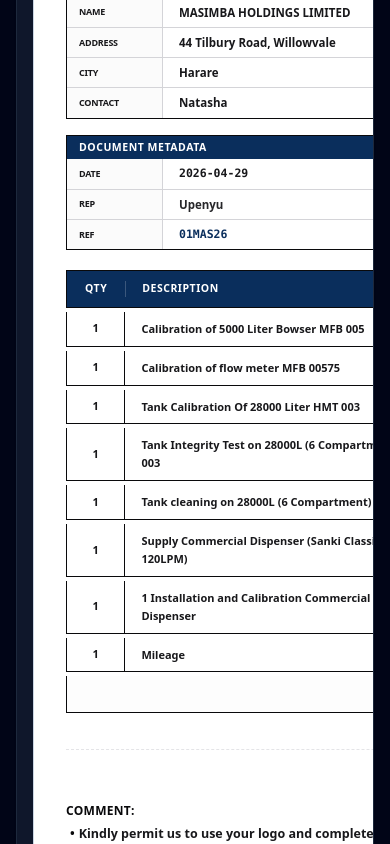
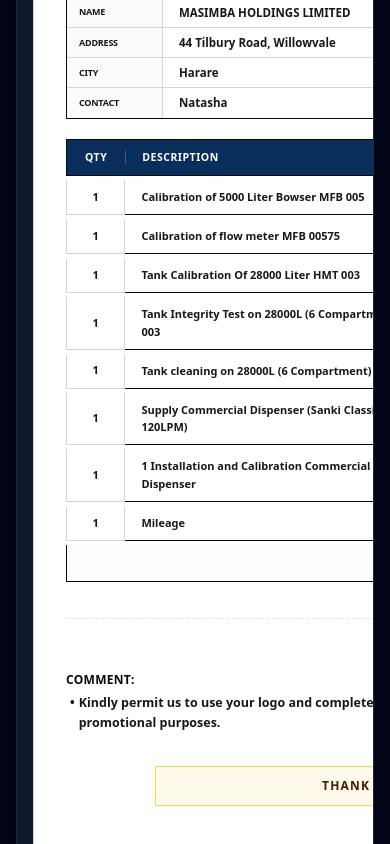
Before and after one commit to ParkvanCal/Invoice-Generator, a React (Vite) app: page / in a window 390 px wide. Shown: the part 2460-3304 px from the top of the page. Built offline with nearby package versions, Linux system fonts and the light colour scheme.

Commit message:
style: update border colors for header components
Adjust branding header border colors to match the refined design system.

```diff
--- a/src/App.tsx
+++ b/src/App.tsx
@@ -1620,11 +1620,10 @@
 
               {/* Excel Sheets Grid Rows mapped precisely with double formula summations */}
               <div className={`w-full flex flex-col ${excelStyleMode === 'excel' ? 'border-r border-[#cbd5e1]' : 'gap-1'}`}>
-
-                {/* ROW 1: Branding Name, Elegant Logo & Metadata Info Header */}
+                     {/* ROW 1: Branding Name, Elegant Logo & Metadata Info Header */}
                 <div className="w-full" id="excel-row-1">
                   {excelStyleMode === 'clean' ? (
-                    <div className="w-full flex justify-between items-center pb-3 border-b-[2px] border-zinc-950 gap-4">
+                    <div className="w-full flex justify-between items-center pb-3 border-b-[2px] border-[#09090b] gap-4">
                       {/* Left Side: Logo Block (visually balanced & compact) */}
                       <div className="flex items-center select-none justify-start min-w-[150px]">
                         {brShowLogo && brCompanyLogo && (
@@ -1671,7 +1670,7 @@
                     </div>
                   ) : (
                     /* ORIGINAL CELL GRID STRUCTURE FOR EXCEL TABULAR ROW */
-                    <div className="w-full flex justify-between items-center pb-3 border-b border-zinc-200 gap-4" id="original_header_grid">
+                    <div className="w-full flex justify-between items-center pb-3 border-b border-[#e4e4e7] gap-4" id="original_header_grid">
                       {/* Left Side Logo */}
                       <div className="flex items-center select-none justify-start min-w-[120px]">
                         {brShowLogo && brCompanyLogo && (
@@ -1735,7 +1734,7 @@
                 {excelStyleMode === 'clean' ? (
                   <div className={`grid grid-cols-12 w-full select-text font-sans transition-all ${billingBlockMarginClass}`}>
                     {/* Left Side: Customer Info Block */}
-                    <div className="col-span-7 flex flex-col border-[1.5px] border-zinc-950 rounded-none bg-white">
+                    <div className="col-span-7 flex flex-col border-[1.5px] border-[#09090b] rounded-none bg-white">
                       {/* Header bar */}
                       <div className="bg-[#0A2E5C] text-white px-3 py-1 text-[10.5px] font-black uppercase tracking-wider rounded-none">
                         Customer Details
@@ -1743,30 +1742,30 @@
 
                       {/* Grid Body */}
                       <div className="flex flex-col">
-                        <div className="flex border-b border-zinc-300 items-stretch justify-start" id="customer-row-name">
-                          <span className="w-24 pl-3 py-1.5 font-bold text-zinc-655 uppercase tracking-tight text-[9px] select-none border-r border-zinc-300 flex items-center bg-zinc-50/70">Name</span>
+                        <div className="flex border-b border-[#d4d4d8] items-stretch justify-start" id="customer-row-name">
+                          <span className="w-24 pl-3 py-1.5 font-bold text-zinc-655 uppercase tracking-tight text-[9px] select-none border-r border-[#d4d4d8] flex items-center bg-zinc-50/70">Name</span>
                           <span className={`flex-1 pl-4 py-1.5 flex items-center text-zinc-955 font-black uppercase select-all ${isVeryCrowded ? 'text-[11px]' : 'text-[11.5px]'}`}>{sheetDoc.details.clientName}</span>
                         </div>
 
-                        <div className="flex border-b border-zinc-300 items-stretch justify-start" id="customer-row-addr">
-                          <span className="w-24 pl-3 py-1.5 font-bold text-zinc-655 uppercase tracking-tight text-[9px] select-none border-r border-zinc-300 flex items-center bg-zinc-50/70">Address</span>
+                        <div className="flex border-b border-[#d4d4d8] items-stretch justify-start" id="customer-row-addr">
+                          <span className="w-24 pl-3 py-1.5 font-bold text-zinc-655 uppercase tracking-tight text-[9px] select-none border-r border-[#d4d4d8] flex items-center bg-zinc-50/70">Address</span>
                           <span className={`flex-1 pl-4 py-1.5 flex items-center text-zinc-805 font-extrabold select-all ${isVeryCrowded ? 'text-[11px]' : 'text-[11.5px]'}`}>{sheetDoc.details.addr}</span>
                         </div>
 
-                        <div className="flex border-b border-zinc-300 items-stretch justify-start" id="customer-row-city">
-                          <span className="w-24 pl-3 py-1.5 font-bold text-zinc-655 uppercase tracking-tight text-[9px] select-none border-r border-zinc-300 flex items-center bg-zinc-50/70">City</span>
+                        <div className="flex border-b border-[#d4d4d8] items-stretch justify-start" id="customer-row-city">
+                          <span className="w-24 pl-3 py-1.5 font-bold text-zinc-655 uppercase tracking-tight text-[9px] select-none border-r border-[#d4d4d8] flex items-center bg-zinc-50/70">City</span>
                           <span className={`flex-1 pl-4 py-1.5 flex items-center text-zinc-805 font-extrabold select-all ${isVeryCrowded ? 'text-[11px]' : 'text-[11.5px]'}`}>{sheetDoc.details.city || 'Harare'}</span>
                         </div>
 
                         <div className="flex items-stretch justify-start" id="customer-row-contact">
-                          <span className="w-24 pl-3 py-1.5 font-bold text-zinc-655 uppercase tracking-tight text-[9px] select-none border-r border-zinc-300 flex items-center bg-zinc-50/70">Contact</span>
+                          <span className="w-24 pl-3 py-1.5 font-bold text-zinc-655 uppercase tracking-tight text-[9px] select-none border-r border-[#d4d4d8] flex items-center bg-zinc-50/70">Contact</span>
                           <span className={`flex-1 pl-4 py-1.5 flex items-center text-zinc-900 font-black select-all ${isVeryCrowded ? 'text-[11px]' : 'text-[11.5px]'}`}>{sheetDoc.details.contact}</span>
                         </div>
                       </div>
                     </div>
 
-                    {/* Right Side: Misc Block */}
-                    <div className="col-span-12 md:col-span-5 flex flex-col border-[1.5px] border-zinc-950 rounded-none bg-white">
+                    {/* Right Side: Misc Block - static col-span-5 to protect side-by-side printing layout block */}
+                    <div className="col-span-5 flex flex-col border-[1.5px] border-[#09090b] rounded-none bg-white">
                       {/* Header bar */}
                       <div className="bg-[#0A2E5C] text-white px-3 py-1 text-[10.5px] font-black uppercase tracking-wider rounded-none">
                         Document Metadata
@@ -1774,18 +1773,18 @@
 
                       {/* Grid Body */}
                       <div className="flex flex-col flex-1 justify-stretch">
-                        <div className="flex border-b border-zinc-300 items-stretch flex-1" id="metadata-row-date">
-                          <span className="w-24 pl-3 py-1.5 font-bold text-zinc-650 uppercase tracking-tight text-[9px] select-none border-r border-zinc-300 flex items-center bg-zinc-50/70">Date</span>
+                        <div className="flex border-b border-[#d4d4d8] items-stretch flex-1" id="metadata-row-date">
+                          <span className="w-24 pl-3 py-1.5 font-bold text-zinc-650 uppercase tracking-tight text-[9px] select-none border-r border-[#d4d4d8] flex items-center bg-zinc-50/70">Date</span>
                           <span className={`flex-1 pl-4 py-1.5 flex items-center text-zinc-955 font-black font-mono select-all ${isVeryCrowded ? 'text-[11px]' : 'text-[11.5px]'}`}>{sheetDoc.details.date}</span>
                         </div>
 
-                        <div className="flex border-b border-zinc-300 items-stretch flex-1" id="metadata-row-rep">
-                          <span className="w-24 pl-3 py-1.5 font-bold text-zinc-655 uppercase tracking-tight text-[9px] select-none border-r border-zinc-300 flex items-center bg-zinc-50/70">Rep</span>
+                        <div className="flex border-b border-[#d4d4d8] items-stretch flex-1" id="metadata-row-rep">
+                          <span className="w-24 pl-3 py-1.5 font-bold text-zinc-655 uppercase tracking-tight text-[9px] select-none border-r border-[#d4d4d8] flex items-center bg-zinc-50/70">Rep</span>
                           <span className={`flex-1 pl-4 py-1.5 flex items-center text-zinc-800 font-extrabold select-all ${isVeryCrowded ? 'text-[11px]' : 'text-[11.5px]'}`}>{sheetDoc.details.repName}</span>
                         </div>
 
                         <div className="flex items-stretch flex-1" id="metadata-row-ref">
-                          <span className="w-24 pl-3 py-1.5 font-bold text-zinc-655 uppercase tracking-tight text-[9px] select-none border-r border-zinc-300 flex items-center bg-zinc-50/70">
+                          <span className="w-24 pl-3 py-1.5 font-bold text-zinc-655 uppercase tracking-tight text-[9px] select-none border-r border-[#d4d4d8] flex items-center bg-zinc-50/70">
                             {sheetDoc.type !== 'QUOTE' ? "Order #" : "Ref"}
                           </span>
                           <span className={`flex-1 pl-4 py-1.5 flex items-center text-[#0A2E5C] font-black font-mono select-all ${isVeryCrowded ? 'text-[11px]' : 'text-[11.5px]'}`}>
@@ -1874,7 +1873,7 @@
                       </div>
                     </>
                   ) : (
-                    <div className="w-full flex bg-[#0A2E5C] text-white text-[10.5px] uppercase font-black tracking-wider py-2.5 border border-zinc-950 rounded-none mt-4 font-sans">
+                    <div className="w-full flex bg-[#0A2E5C] text-white text-[10.5px] uppercase font-black tracking-wider py-2.5 border border-[#09090b] rounded-none mt-4 font-sans">
                       <div className="w-[10%] text-center border-r border-white/20 select-none">Qty</div>
                       <div className="w-[55%] text-left pl-4 select-none">Description</div>
                       <div className="w-[17%] text-right pr-4 border-l border-white/20 select-none">Unit Price</div>
@@ -1913,28 +1912,28 @@
                           <div className={`w-[10%] flex items-center justify-center font-bold ${
                             excelStyleMode === 'excel'
                               ? `border-r border-b border-[#cbd5e1] bg-zinc-50/30 ${rowPaddingClass} text-center font-mono ${rowFontSizeClass}`
-                              : `border-l border-b border-zinc-950 ${rowPaddingClass} text-center font-black text-zinc-900 border-r border-zinc-300 ${rowFontSizeClass}`
+                              : `border-l border-b border-[#09090b] ${rowPaddingClass} text-center font-black text-zinc-900 border-r border-[#cbd5e1] ${rowFontSizeClass}`
                           }`}>
                             {item.qty}
                           </div>
                           <div className={`w-[55%] flex items-center ${
                             excelStyleMode === 'excel'
                               ? `border-r border-b border-[#cbd5e1] px-3 ${rowPaddingClass} text-slate-800 ${rowFontSizeClass}`
-                              : `border-b border-zinc-950 ${rowPaddingClass} pl-4 pr-1 text-zinc-900 leading-relaxed font-bold ${rowFontSizeClass}`
+                              : `border-b border-[#09090b] ${rowPaddingClass} pl-4 pr-1 text-zinc-900 leading-relaxed font-bold ${rowFontSizeClass}`
                           }`}>
                             {item.desc}
                           </div>
                           <div className={`w-[17%] flex items-center justify-end font-mono ${
                             excelStyleMode === 'excel'
                               ? `border-r border-b border-[#cbd5e1] px-3 ${rowPaddingClass} text-slate-800 ${rowFontSizeClass}`
-                              : `border-b border-zinc-950 ${rowPaddingClass} pr-4 text-right text-zinc-800 font-semibold border-l border-zinc-300 ${rowFontSizeClass}`
+                              : `border-b border-[#09090b] ${rowPaddingClass} pr-4 text-right text-zinc-800 font-semibold border-l border-[#cbd5e1] ${rowFontSizeClass}`
                           }`}>
                             {formatCurrency(item.unitPrice)}
                           </div>
                           <div className={`w-[18%] flex items-center justify-end font-mono font-black ${
                             excelStyleMode === 'excel'
                               ? `border-b border-[#cbd5e1] px-3 ${rowPaddingClass} text-[#115e59] ${rowFontSizeClass}`
-                              : `border-r border-b border-zinc-950 ${rowPaddingClass} pr-4 text-right text-zinc-950 font-black border-l border-zinc-300 ${rowFontSizeClass}`
+                              : `border-r border-b border-[#09090b] ${rowPaddingClass} pr-4 text-right text-zinc-955 font-black border-l border-[#cbd5e1] ${rowFontSizeClass}`
                           }`}>
                             {formatCurrency(item.total)}
                           </div>
@@ -1974,11 +1973,11 @@
                         </div>
                       </>
                     ) : (
-                      <div className="w-full flex text-[10px] border-l border-r border-b border-zinc-950 bg-zinc-50/40">
+                      <div className="w-full flex text-[10px] border-l border-r border-b border-[#09090b] bg-zinc-50/40">
                         <div className="w-[10%]"></div>
                         <div className="w-[55%]"></div>
                         <div className="w-[17%] text-[#0A2E5C] pr-4 font-black uppercase tracking-wider select-none flex items-center justify-end h-9">Subtotal</div>
-                        <div className="w-[18%] text-right pr-4 font-mono font-black text-zinc-950 text-[11px] border-l border-zinc-300 flex items-center justify-end h-9">{formatCurrency(currentQuoteSubtotal)}</div>
+                        <div className="w-[18%] text-right pr-4 font-mono font-black text-[#09090b] text-[11px] border-l border-[#cbd5e1] flex items-center justify-end h-9">{formatCurrency(currentQuoteSubtotal)}</div>
                       </div>
                     )}
                   </div>
@@ -2031,7 +2030,7 @@
                           <div className="w-[17%] border-r border-b border-[#cbd5e1] px-3 py-1 font-bold text-[9px] text-slate-800 text-right flex items-center justify-end uppercase bg-zinc-100 font-mono">
                             GRAND TOTAL (J32)
                           </div>
-                          <div className="w-[18%] border-b-2 border-double border-slate-900 bg-zinc-100/50 px-3 py-1 font-mono text-[13px] font-black text-slate-900 text-right underline decoration-double flex items-center justify-end" id="cell-j32">
+                          <div className="w-[18%] border-b-2 border-double border-[#0f172a] bg-zinc-100/50 px-3 py-1 font-mono text-[13px] font-black text-slate-900 text-right underline decoration-double flex items-center justify-end" id="cell-j32">
                             {formatCurrency(grandTotalResult)}
                           </div>
                         </>
@@ -2040,7 +2039,7 @@
                           <div className="w-[10%]"></div>
                           <div className="w-[55%]"></div>
                           <div className="w-[17%] text-right pr-4 font-black text-zinc-900 uppercase tracking-widest flex items-center justify-end text-[12px] select-none">TOTAL DUE</div>
-                          <div className="w-[18%] text-right pr-2 font-mono text-2xl font-black text-zinc-950 underline decoration-double select-all" id="cell-j32">
+                          <div className="w-[18%] text-right pr-2 font-mono text-2xl font-black text-zinc-955 underline decoration-double select-all" id="cell-j32">
                             {formatCurrency(grandTotalResult)}
                           </div>
                         </div>
@@ -2050,7 +2049,7 @@
                 )}
 
                 {/* ROW 33 to 35: Footer notes and signature spaces */}
-                <div className={`flex w-full items-stretch ${excelStyleMode === 'excel' ? 'border-l border-b border-[#cbd5e1]' : 'mt-8 pt-6 border-t border-dashed border-zinc-200'}`} id="excel-row-33">
+                <div className={`flex w-full items-stretch ${excelStyleMode === 'excel' ? 'border-l border-b border-[#cbd5e1]' : 'mt-8 pt-6 border-t border-dashed border-[#e4e4e7]'}`} id="excel-row-33">
                   {excelStyleMode === 'excel' && (
                     <div className="w-8 flex-shrink-0 bg-[#f8f9fa] border-r border-b border-[#cbd5e1] font-mono text-[9px] text-zinc-500 flex items-center justify-center font-bold select-none py-1 print:hidden">
                       33
@@ -2075,25 +2074,25 @@
                               <div className="col-span-7 flex flex-col">
                                 {/* Payment Row */}
                                 <div className={`flex items-stretch w-full ${isVeryCrowded ? 'mb-1.5' : 'mb-3'}`}>
-                                  <div className="w-24 pb-0.5 border-b-[2.5px] border-zinc-950 font-black text-[12px] text-zinc-950 uppercase tracking-wider flex items-end">
+                                  <div className="w-24 pb-0.5 border-b-[2.5px] border-[#09090b] font-black text-[12px] text-zinc-950 uppercase tracking-wider flex items-end">
                                     Payment:
                                   </div>
-                                  <div className={`flex-1 border-t-[2.5px] border-l-[2.5px] border-r-[2.5px] border-zinc-950 px-4 text-zinc-950 font-black text-[11.5px] bg-white h-7 flex items-center ${isVeryCrowded ? 'py-0.5' : 'py-1'}`}>
+                                  <div className={`flex-1 border-t-[2.5px] border-l-[2.5px] border-r-[2.5px] border-[#09090b] px-4 text-zinc-950 font-black text-[11.5px] bg-white h-7 flex items-center ${isVeryCrowded ? 'py-0.5' : 'py-1'}`}>
                                     Cash
                                   </div>
                                 </div>
 
                                 {/* Comments block with solid right border representing excel boundary */}
-                                <div className="flex-1 border-r-[2.5px] border-zinc-950 flex flex-col pr-6 pt-1">
+                                <div className="flex-1 border-r-[2.5px] border-[#09090b] flex flex-col pr-6 pt-1">
                                   <span className="font-black text-[12px] text-zinc-950 uppercase tracking-wider mb-1">
                                     Comments:
                                   </span>
                                   <div className={`flex flex-col pl-6 w-full ${isVeryCrowded ? 'gap-2' : 'gap-3.5'}`}>
-                                    <div className="border-b-[1.5px] border-zinc-950 pb-0.5 text-[11px] font-black text-zinc-950 tracking-wide italic">
+                                    <div className="border-b-[1.5px] border-[#09090b] pb-0.5 text-[11px] font-black text-zinc-950 tracking-wide italic">
                                       Amounts are in United States
                                     </div>
-                                    <div className="border-b-[1.5px] border-zinc-950" style={{ height: isVeryCrowded ? '12px' : '20px' }}></div>
-                                    <div className="border-b-[1.5px] border-zinc-950" style={{ height: isVeryCrowded ? '12px' : '20px' }}></div>
+                                    <div className="border-b-[1.5px] border-[#09090b]" style={{ height: isVeryCrowded ? '12px' : '20px' }}></div>
+                                    <div className="border-b-[1.5px] border-[#09090b]" style={{ height: isVeryCrowded ? '12px' : '20px' }}></div>
                                   </div>
                                 </div>
                               </div>
@@ -2102,13 +2101,13 @@
                               <div className="col-span-5 flex flex-col justify-between pt-1">
                                 {/* Tax Rates */}
                                 <div className={`flex justify-end items-center gap-4 ${isVeryCrowded ? 'mb-2' : 'mb-3.5'}`}>
-                                  <span className="font-extrabold text-[10.5px] text-zinc-950 uppercase tracking-wider">
+                                  <span className="font-extrabold text-[10.5px] text-zinc-955 uppercase tracking-wider">
                                     Tax Rate(s)
                                   </span>
-                                  <div className="grid grid-cols-2 border-[1.5px] border-zinc-400 bg-zinc-100">
-                                    <div className="border-r border-b border-zinc-400 w-12 h-4 bg-zinc-100"></div>
-                                    <div className="border-b border-zinc-400 w-12 h-4 bg-zinc-100"></div>
-                                    <div className="border-r border-zinc-400 w-12 h-4 bg-zinc-100"></div>
+                                  <div className="grid grid-cols-2 border-[1.5px] border-[#a1a1aa] bg-zinc-100">
+                                    <div className="border-r border-b border-[#a1a1aa] w-12 h-4 bg-zinc-100"></div>
+                                    <div className="border-b border-[#a1a1aa] w-12 h-4 bg-zinc-100"></div>
+                                    <div className="border-r border-[#a1a1aa] w-12 h-4 bg-zinc-100"></div>
                                     <div className="w-12 h-4 bg-zinc-100"></div>
                                   </div>
                                 </div>
@@ -2118,25 +2117,25 @@
                                   <span className="font-black text-[11.5px] text-zinc-950 uppercase tracking-widest leading-none">
                                     GRAND TOTAL:
                                   </span>
-                                  <div className="border-[2px] border-zinc-950 bg-[#FEF9C3] px-3.5 py-1.5 flex items-center justify-between shadow-3xs" style={{ minWidth: '135px' }}>
+                                  <div className="border-[2px] border-[#09090b] bg-[#FEF9C3] px-3.5 py-1.5 flex items-center justify-between shadow-3xs" style={{ minWidth: '135px' }}>
                                     <span className="font-black text-[12px] text-zinc-950">
                                       {activeCurrency}
                                     </span>
-                                    <span className="font-black font-mono text-[12.5px] text-zinc-950 text-right">
+                                    <span className="font-black font-mono text-[12.5px] text-zinc-955 text-right">
                                       {grandTotalResult.toLocaleString(undefined, { minimumFractionDigits: 2, maximumFractionDigits: 2 })}
                                     </span>
                                   </div>
                                 </div>
 
                                 {/* Light cyan Thank you banner */}
-                                <div className={`w-full text-center bg-[#CCFFFA]/30 border-[1.5px] border-zinc-950 rounded-none font-sans font-black text-zinc-950 text-[12px] tracking-widest uppercase select-none shadow-3xs ${isVeryCrowded ? 'py-1.5' : 'py-3'}`}>
+                                <div className={`w-full text-center bg-[#CCFFFA]/30 border-[1.5px] border-[#09090b] rounded-none font-sans font-black text-zinc-950 text-[12px] tracking-widest uppercase select-none shadow-3xs ${isVeryCrowded ? 'py-1.5' : 'py-3'}`}>
                                   Thank you.
                                 </div>
                               </div>
                             </div>
 
                             {/* Wide enclosed Banking and Payment details box */}
-                            <div className={`w-full border-[1.5px] border-zinc-950 bg-white text-center shadow-3xs transition-all duration-300 ${bankDetailsPaddingClass}`}>
+                            <div className={`w-full border-[1.5px] border-[#09090b] bg-white text-center shadow-3xs transition-all duration-300 ${bankDetailsPaddingClass}`}>
                               <p className="font-semibold italic text-[11px] text-zinc-900 select-text leading-relaxed">
                                 Please kindly make payment in <span className="font-black uppercase">CASH</span> or <span className="font-black uppercase">Bank Transfer</span> to:
                               </p>
@@ -2159,7 +2158,7 @@
                                 </p>
                               ))}
                             </div>
-                            <div className={`w-[70%] mx-auto text-center bg-[#FEFAEB] border-[1.5px] border-amber-300 py-2.5 rounded-none text-[12px] font-black text-amber-950 uppercase tracking-widest select-none shadow-3xs transition-all duration-300 ${thankYouMarginClass}`}>
+                            <div className={`w-[70%] mx-auto text-center bg-[#FEFAEB] border-[1.5px] border-[#fcd34d] py-2.5 rounded-none text-[12px] font-black text-amber-950 uppercase tracking-widest select-none shadow-3xs transition-all duration-300 ${thankYouMarginClass}`}>
                               Thank You
                             </div>
                           </div>
```
